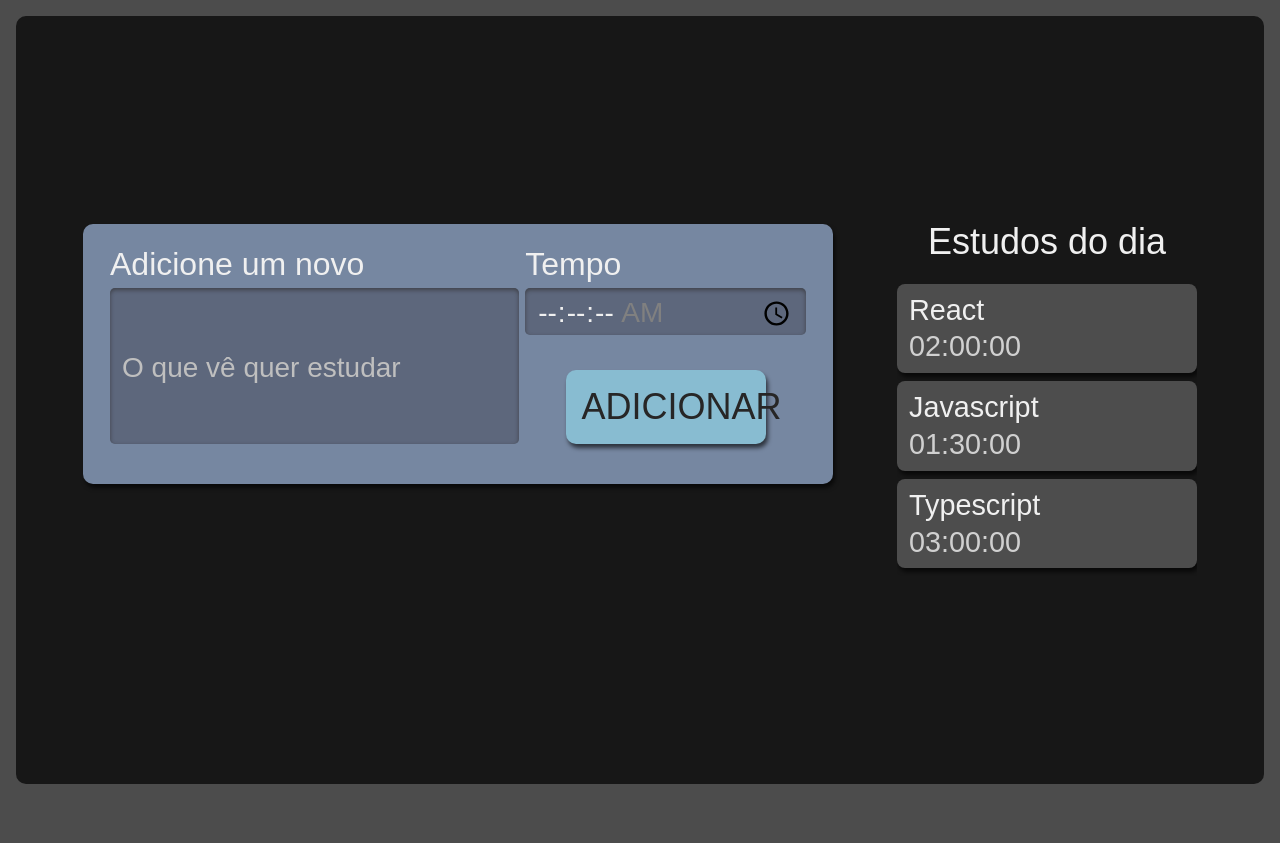
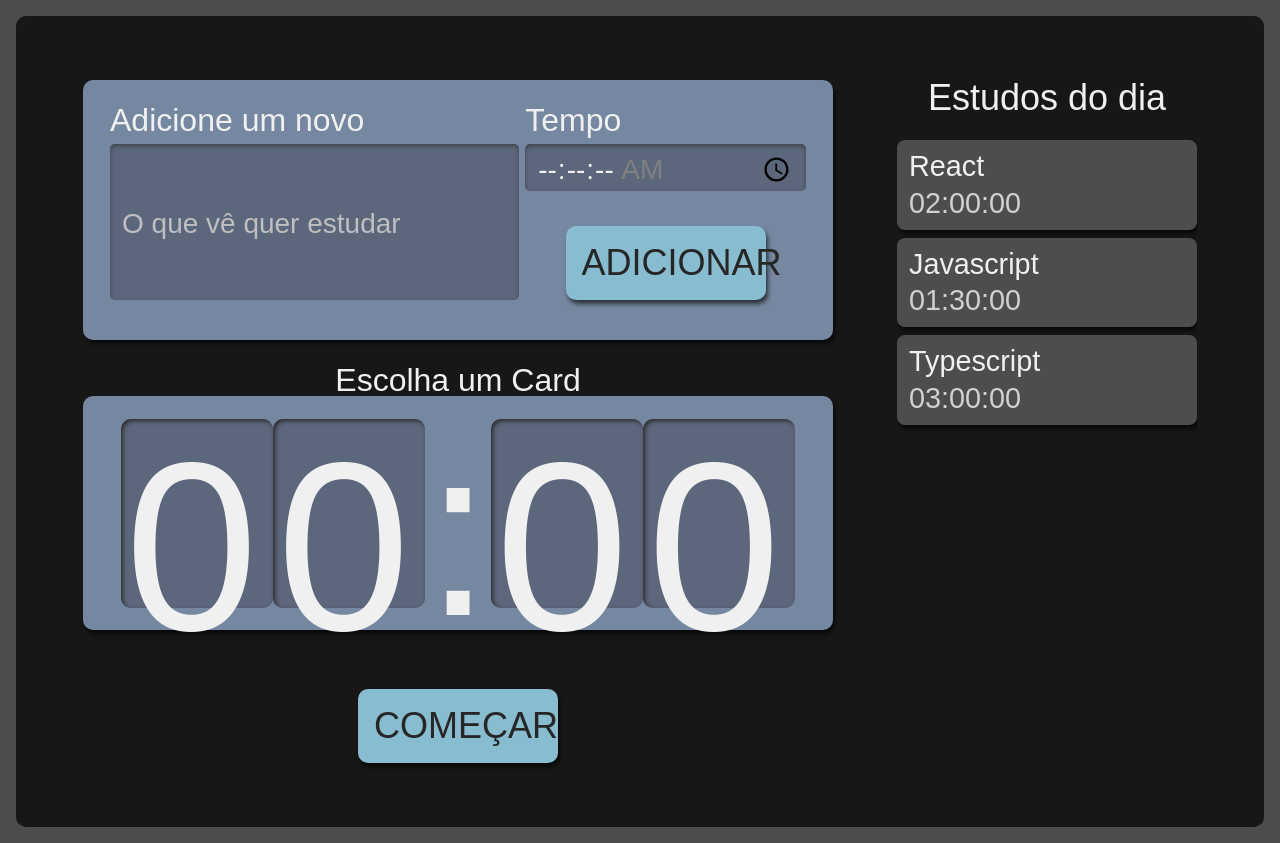
Before and after one commit to devvagnerBR/Cursos, a React (Create React App) app in the folder Alura/react-escrevendo-com-typescript/: page / in a window 1280 px wide. Before the commit the page ends 800 px from the top, so only its background shows below. Built offline with nearby package versions, Linux system fonts and the light colour scheme.

Commit message:
Criando os componentes Cronômetro e Relôgio

```diff
--- /dev/null
+++ b/Alura/react-escrevendo-com-typescript/src/components/Cronometro/Cronometro.module.scss
@@ -0,0 +1,59 @@
+.cronometro {
+    display: flex;
+    flex-direction: column;
+    align-items: center;
+    grid-area: cronometro;
+
+    .relogioWrapper {
+      align-items: center;
+      background-color: #7687A1;
+      border-radius: 10px;
+      box-shadow: 2px 4px 4px #0000009F;
+      box-sizing: border-box;
+      display: flex;
+      font-size: 5rem;
+      justify-content: center;
+      margin-bottom: 24px;
+      padding: 16px 12px;
+      width: 100%;
+    }
+
+    .titulo {
+      font-size: 2rem;
+    }
+
+    button {
+      background-color: #88bcd1;
+      border-radius: 10px;
+      box-shadow: 2px 4px 4px #0000009F;
+      color: #272626;
+      cursor: pointer;
+      font-size: 1.25rem;
+      padding: 16px;
+      width: 150px;
+
+      &:active {
+        background-color: #7CA6B7;
+        box-shadow: 2px 2px 4px #0000009F inset;
+        cursor: auto;
+      }
+    }
+
+    @media screen and (min-width:1280px) {
+
+      .relogioWrapper{
+        font-size: 15rem;
+      }
+
+      p {
+        font-size: 2rem;
+      }
+
+      button {
+        grid-column-start: span 2;
+        justify-self: center;
+        width: 200px;
+        font-size: 2.25rem;
+      }
+    }
+  }
--- /dev/null
+++ b/Alura/react-escrevendo-com-typescript/src/components/Cronometro/Relogio/Relogio.module.scss
@@ -0,0 +1,21 @@
+.relogioNumero {
+    background-color: #5D677C;
+    box-shadow: 2px 2px 4px #2B2B2B inset;
+    height: 3.6rem;
+    width: 3rem;
+    padding: 8px 4px;
+    border-radius: 10px;
+
+    @media screen and (min-width:1280px) {
+      height: 10.8rem;
+      width: 9rem;
+    }
+  }
+
+  .relogioDivisao {
+    height: 4.2rem;
+
+    @media screen and (min-width:1280px) {
+      height: 12.6rem;
+    }
+  }
--- /dev/null
+++ b/Alura/react-escrevendo-com-typescript/src/components/Cronometro/Relogio/index.tsx
@@ -0,0 +1,16 @@
+import style from './Relogio.module.scss'
+
+
+const Relogio = () => {
+
+    return (
+        <>
+            <span className={style.relogioNumero}>0</span>
+            <span className={style.relogioNumero}>0</span>
+            <span className={style.relogioDivisao}>:</span>
+            <span className={style.relogioNumero}>0</span>
+            <span className={style.relogioNumero}>0</span>
+        </>
+    )
+}
+export default Relogio
--- /dev/null
+++ b/Alura/react-escrevendo-com-typescript/src/components/Cronometro/index.tsx
@@ -0,0 +1,18 @@
+import Botao from "../Botao"
+import Relogio from "./Relogio"
+import style from './Cronometro.module.scss'
+
+const Cronometro = () => {
+
+    return (
+        <div className={style.cronometro}>
+            <p className={style.titulo}>Escolha um Card </p>
+            <div className={style.relogioWrapper}>
+                <Relogio />
+            </div>
+            <Botao>COMEÇAR</Botao>
+        </div>
+    )
+}
+
+export default Cronometro
--- a/Alura/react-escrevendo-com-typescript/src/components/Formulario/index.tsx
+++ b/Alura/react-escrevendo-com-typescript/src/components/Formulario/index.tsx
@@ -23,6 +23,7 @@
                     <label htmlFor='tempo'>
                         Tempo
                     </label>
+
                     <input
                         type='time'
                         step='1'
--- a/Alura/react-escrevendo-com-typescript/src/components/Lista/Item/index.tsx
+++ b/Alura/react-escrevendo-com-typescript/src/components/Lista/Item/index.tsx
@@ -8,7 +8,6 @@
             <span>{tempo}</span>
         </li>
     )
-
 }
 
 export default Item
--- a/Alura/react-escrevendo-com-typescript/src/pages/App.tsx
+++ b/Alura/react-escrevendo-com-typescript/src/pages/App.tsx
@@ -1,3 +1,4 @@
+import Cronometro from '../components/Cronometro';
 import Formulario from '../components/Formulario';
 import Lista from '../components/Lista';
 import style from './App.module.scss'
@@ -7,6 +8,7 @@
     <div className={style.AppStyle}>
       <Formulario />
       <Lista />
+      <Cronometro />
     </div>
   );
 }
```
